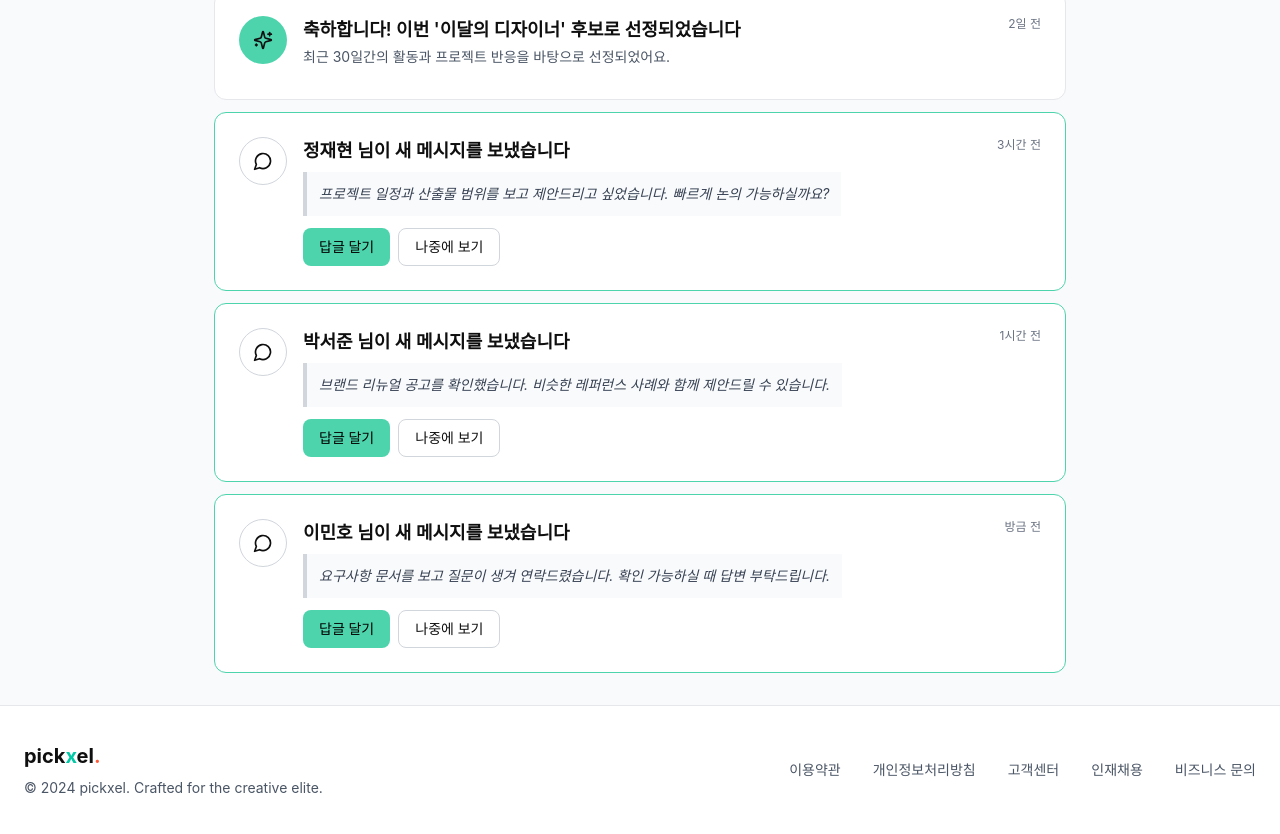
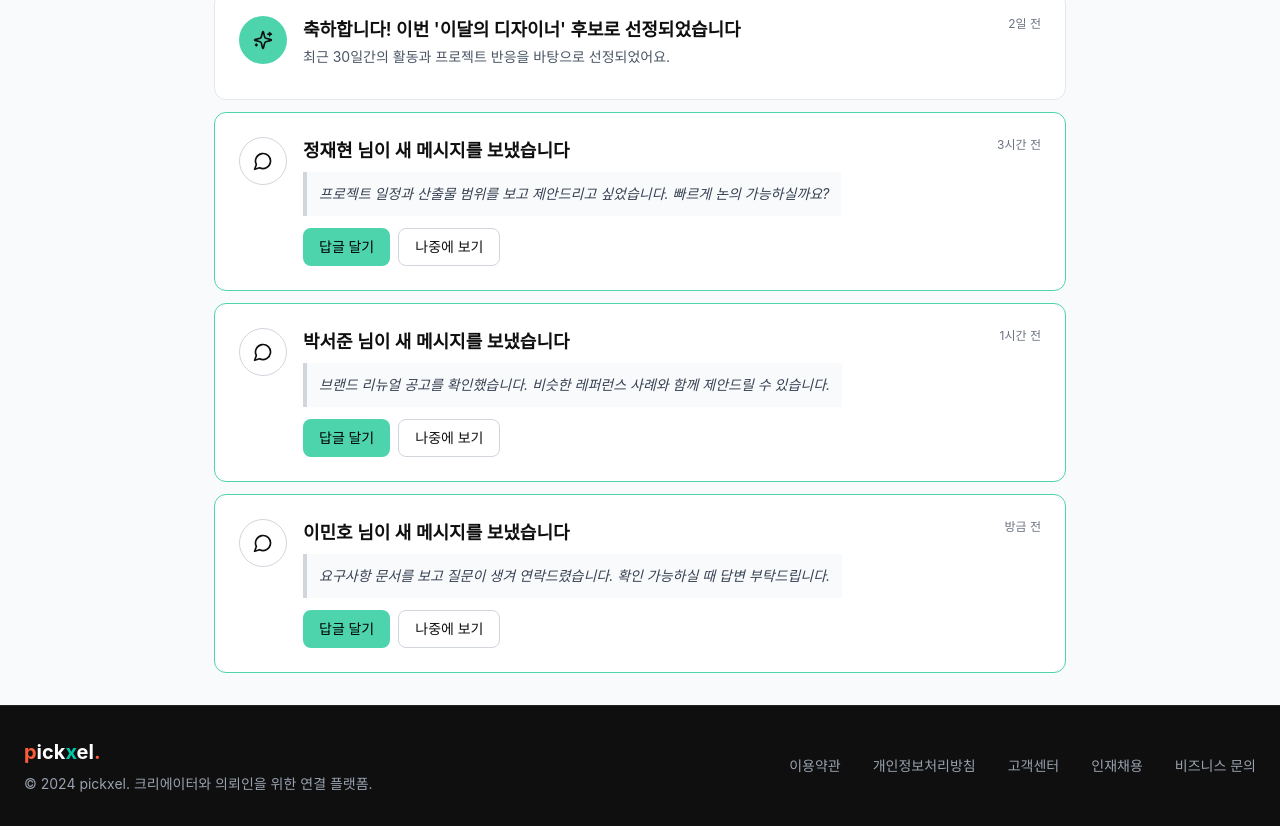
Before and after one commit to prgrms-aibe-devcourse/AIBE5_Project2_Team5, a React (Vite) app in the folder frontend/: page /notifications in a window 1280 px wide. Shown: the part 913-1747 px from the top of the page. Built offline with nearby package versions, Linux system fonts and the light colour scheme; a web font is replaced by a local one.

Commit message:
refact: 공통 Footer 컴포넌트 추출 및 전 페이지 통일 적용
- components/Footer.tsx 신규 생성 (랜딩 페이지 기준 어두운 배경)
- Home, Explore, Projects, Profile, Collections, Notifications 인라인 footer  <Footer /> 교체

```diff
--- /dev/null
+++ b/frontend/src/app/components/Footer.tsx
@@ -0,0 +1,23 @@
+export default function Footer() {
+  return (
+    <footer className="bg-[#0F0F0F] border-t border-[#242424] text-white py-8">
+      <div className="max-w-[1400px] mx-auto px-6">
+        <div className="flex items-center justify-between">
+          <div>
+            <div className="font-bold text-xl mb-2">
+              <span className="text-[#FF5C3A]">p</span>ick<span className="text-[#00C9A7]">x</span>el<span className="text-[#FF5C3A]">.</span>
+            </div>
+            <p className="text-sm text-gray-400">© 2024 pickxel. 크리에이터와 의뢰인을 위한 연결 플랫폼.</p>
+          </div>
+          <div className="flex gap-8 text-sm text-gray-400">
+            <a href="#" className="hover:text-white transition-colors">이용약관</a>
+            <a href="#" className="hover:text-white transition-colors">개인정보처리방침</a>
+            <a href="#" className="hover:text-white transition-colors">고객센터</a>
+            <a href="#" className="hover:text-white transition-colors">인재채용</a>
+            <a href="#" className="hover:text-white transition-colors">비즈니스 문의</a>
+          </div>
+        </div>
+      </div>
+    </footer>
+  );
+}
--- a/frontend/src/app/pages/Collections.tsx
+++ b/frontend/src/app/pages/Collections.tsx
@@ -1,4 +1,5 @@
 import { useEffect, useMemo, useState } from "react";
+import Footer from "../components/Footer";
 import {
   Funnel,
   Grid3X3,
@@ -403,31 +404,7 @@ export default function Collections() {
         </section>
       </div>
 
-      <footer className="bg-white border-t border-gray-200 py-8">
-        <motion.div
-          initial={{ opacity: 0 }}
-          whileInView={{ opacity: 1 }}
-          viewport={{ once: true }}
-          transition={{ duration: 0.6 }}
-          className="max-w-[1400px] mx-auto px-6"
-        >
-          <div className="flex items-center justify-between">
-            <div>
-              <div className="mb-2 text-xl font-bold">
-                pick<span className="text-[#00C9A7]">x</span>el<span className="text-[#FF5C3A]">.</span>
-              </div>
-              <p className="text-sm text-gray-600">© 2024 pickxel. Crafted for the creative elite.</p>
-            </div>
-            <div className="flex gap-8 text-sm text-gray-600">
-              <a href="#" className="transition-colors hover:text-black">이용약관</a>
-              <a href="#" className="transition-colors hover:text-black">개인정보처리방침</a>
-              <a href="#" className="transition-colors hover:text-black">고객센터</a>
-              <a href="#" className="transition-colors hover:text-black">인재채용</a>
-              <a href="#" className="transition-colors hover:text-black">비즈니스 문의</a>
-            </div>
-          </div>
-        </motion.div>
-      </footer>
+      <Footer />
 
       {showCreateModal && (
         <div
--- a/frontend/src/app/pages/Explore.tsx
+++ b/frontend/src/app/pages/Explore.tsx
@@ -12,6 +12,7 @@ import Lenis from "lenis";
 import "lenis/dist/lenis.css";
 import { ImageWithFallback } from "../components/figma/ImageWithFallback";
 import { matchingCategories } from "../utils/matchingCategories";
+import Footer from "../components/Footer";
 
 const creatorProfiles = [
   {
@@ -808,27 +809,7 @@ export default function Explore() {
         </Link>
       </motion.div>
 
-      {/* Footer */}
-      <footer className="bg-white border-t border-gray-100 py-8">
-        <div className="max-w-[1800px] mx-auto px-5">
-          <div className="flex items-center justify-between">
-            <div>
-              <div className="font-bold text-xl mb-1.5">
-                <span className="text-[#FF5C3A]">p</span>ick<span className="text-[#00C9A7]">x</span>el<span className="text-[#FF5C3A]">.</span>
-              </div>
-              <p className="text-sm text-gray-500">크리에이티브의 가치를 연결하는 공간.</p>
-            </div>
-            <div className="flex gap-6 text-sm text-gray-400">
-              <a href="#" className="hover:text-[#00A88C] transition-colors">이용약관</a>
-              <a href="#" className="hover:text-[#00A88C] transition-colors">개인정보처리방침</a>
-              <a href="#" className="hover:text-[#00A88C] transition-colors">고객센터</a>
-              <a href="#" className="hover:text-[#00A88C] transition-colors">인재채용</a>
-              <a href="#" className="hover:text-[#00A88C] transition-colors">비즈니스 문의</a>
-            </div>
-          </div>
-          <p className="text-xs text-gray-300 mt-3">© 2024 pickxel. Crafted for the creative elite.</p>
-        </div>
-      </footer>
+      <Footer />
 
       {/* ━━ 컬렉션 저장 모달 ━━ */}
       <AnimatePresence>
--- a/frontend/src/app/pages/Home.tsx
+++ b/frontend/src/app/pages/Home.tsx
@@ -4,6 +4,7 @@ import { motion } from "motion/react";
 import { useEffect, useRef, useState } from "react";
 import { ImageWithFallback } from "../components/figma/ImageWithFallback";
 import { isAuthenticated } from "../utils/auth";
+import Footer from "../components/Footer";
 
 const feedShowcase = [
   {
@@ -501,32 +502,7 @@ export default function Home() {
         </div>
       </section>
 
-      {/* Footer */}
-      <footer className="bg-[#0F0F0F] border-t border-[#242424] text-white py-8">
-        <motion.div
-          initial={{ opacity: 0 }}
-          whileInView={{ opacity: 1 }}
-          viewport={{ once: true }}
-          transition={{ duration: 0.6 }}
-          className="max-w-[1400px] mx-auto px-6"
-        >
-          <div className="flex items-center justify-between">
-            <div>
-              <div className="font-bold text-xl mb-2">
-                <span className="text-[#FF5C3A]">p</span>ick<span className="text-[#00C9A7]">x</span>el<span className="text-[#FF5C3A]">.</span>
-              </div>
-              <p className="text-sm text-gray-400">© 2024 pickxel. 크리에이터와 의뢰인을 위한 연결 플랫폼.</p>
-            </div>
-            <div className="flex gap-8 text-sm text-gray-400">
-              <a href="#" className="hover:text-white transition-colors">이용약관</a>
-              <a href="#" className="hover:text-white transition-colors">개인정보처리방침</a>
-              <a href="#" className="hover:text-white transition-colors">고객센터</a>
-              <a href="#" className="hover:text-white transition-colors">인재채용</a>
-              <a href="#" className="hover:text-white transition-colors">비즈니스 문의</a>
-            </div>
-          </div>
-        </motion.div>
-      </footer>
+      <Footer />
     </div>
   );
 }
--- a/frontend/src/app/pages/Notifications.tsx
+++ b/frontend/src/app/pages/Notifications.tsx
@@ -3,6 +3,7 @@ import { useNavigate } from "react-router";
 import { Heart, MessageCircle, CheckCircle, Sparkles, X, Briefcase, Calendar, UserRound } from "lucide-react";
 import { motion } from "motion/react";
 import Navigation from "../components/Navigation";
+import Footer from "../components/Footer";
 import {
   type NotificationCategory,
   type NotificationItem,
@@ -333,31 +334,7 @@ export default function Notifications() {
       </div>
       </main>
 
-      <footer className="mt-auto bg-white border-t border-gray-200 py-8 min-h-[128px]">
-        <motion.div
-          initial={{ opacity: 0 }}
-          whileInView={{ opacity: 1 }}
-          viewport={{ once: true }}
-          transition={{ duration: 0.6 }}
-          className="max-w-[1400px] mx-auto px-6"
-        >
-          <div className="min-h-[64px] flex items-center justify-between">
-            <div>
-              <div className="font-bold text-xl mb-2">
-                pick<span className="text-[#00C9A7]">x</span>el<span className="text-[#FF5C3A]">.</span>
-              </div>
-              <p className="text-sm text-gray-600">© 2024 pickxel. Crafted for the creative elite.</p>
-            </div>
-            <div className="flex gap-8 text-sm text-gray-600">
-              <a href="#" className="hover:text-black transition-colors">이용약관</a>
-              <a href="#" className="hover:text-black transition-colors">개인정보처리방침</a>
-              <a href="#" className="hover:text-black transition-colors">고객센터</a>
-              <a href="#" className="hover:text-black transition-colors">인재채용</a>
-              <a href="#" className="hover:text-black transition-colors">비즈니스 문의</a>
-            </div>
-          </div>
-        </motion.div>
-      </footer>
+      <Footer />
 
       {selectedProposalNotification && (
         <div
--- a/frontend/src/app/pages/Profile.tsx
+++ b/frontend/src/app/pages/Profile.tsx
@@ -1,4 +1,5 @@
 import Navigation from "../components/Navigation";
+import Footer from "../components/Footer";
 import { Heart, MessageCircle, Bookmark, Calendar, MapPin, Star, ImagePlus, Upload, X, Figma, Sparkles, ExternalLink, CheckCircle } from "lucide-react";
 import { ImageWithFallback } from "../components/figma/ImageWithFallback";
 import { useParams, useNavigate, useSearchParams } from "react-router";
@@ -1292,28 +1293,7 @@ export default function Profile() {
         </div>
       )}
 
-      {/* Footer */}
-      <footer className="bg-white border-t border-gray-200 py-8 mt-20">
-        <div className="max-w-[1400px] mx-auto px-6">
-          <div className="flex items-center justify-between">
-            <div>
-              <div className="font-bold text-xl mb-2">
-                <span className="text-[#FF5C3A]">p</span>ick<span className="text-[#00C9A7]">x</span>el<span className="text-[#FF5C3A]">.</span>
-              </div>
-              <p className="text-sm text-gray-600">
-                © 2024 pickxel. Crafted for the creative elite.
-              </p>
-            </div>
-            <div className="flex gap-8 text-sm text-gray-600">
-              <a href="#" className="hover:text-black">이용약관</a>
-              <a href="#" className="hover:text-black">개인정보처리방침</a>
-              <a href="#" className="hover:text-black">고객센터</a>
-              <a href="#" className="hover:text-black">인재채용</a>
-              <a href="#" className="hover:text-black">비즈니스 문의</a>
-            </div>
-          </div>
-        </div>
-      </footer>
+      <Footer />
     </div>
   );
 }
--- a/frontend/src/app/pages/Projects.tsx
+++ b/frontend/src/app/pages/Projects.tsx
@@ -1,4 +1,5 @@
 import Navigation from "../components/Navigation";
+import Footer from "../components/Footer";
 import {
   Clock, Users, Bookmark, ArrowRight, Search,
   LayoutList, LayoutGrid, AlertTriangle, CheckCircle,
@@ -835,27 +836,7 @@ export default function Projects() {
         </aside>
       </div>
 
-      {/* Footer */}
-      <footer className="bg-white border-t border-gray-200 py-8 mt-12">
-        <div className="max-w-[1400px] mx-auto px-6">
-          <div className="flex items-center justify-between">
-            <div>
-              <div className="font-bold text-xl mb-2">
-                <span className="text-[#FF5C3A]">p</span>ick<span className="text-[#00C9A7]">x</span>el<span className="text-[#FF5C3A]">.</span>
-              </div>
-              <p className="text-sm text-gray-600">크리에이티브의 가치를 연결하는 공간. pickxel.</p>
-            </div>
-            <div className="flex gap-8 text-sm text-gray-600">
-              <a href="#" className="hover:text-[#00A88C] transition-colors">이용약관</a>
-              <a href="#" className="hover:text-[#00A88C] transition-colors">개인정보처리방침</a>
-              <a href="#" className="hover:text-[#00A88C] transition-colors">고객센터</a>
-              <a href="#" className="hover:text-[#00A88C] transition-colors">인재채용</a>
-              <a href="#" className="hover:text-[#00A88C] transition-colors">비즈니스 문의</a>
-            </div>
-          </div>
-          <p className="text-xs text-gray-500 mt-4">© 2024 pickxel. Crafted for the creative elite.</p>
-        </div>
-      </footer>
+      <Footer />
 
       {/* ── 공고 상세 모달 ── */}
       <ProjectDetailModal
```
